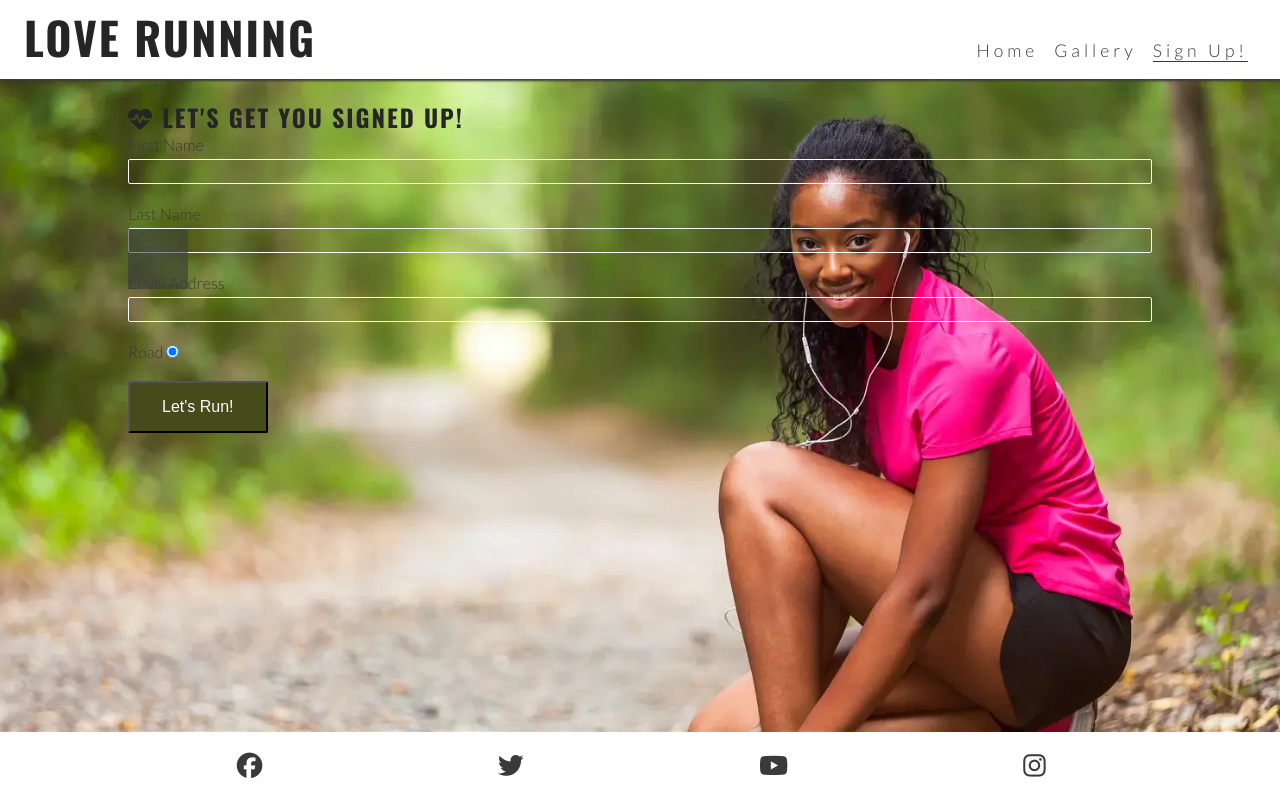
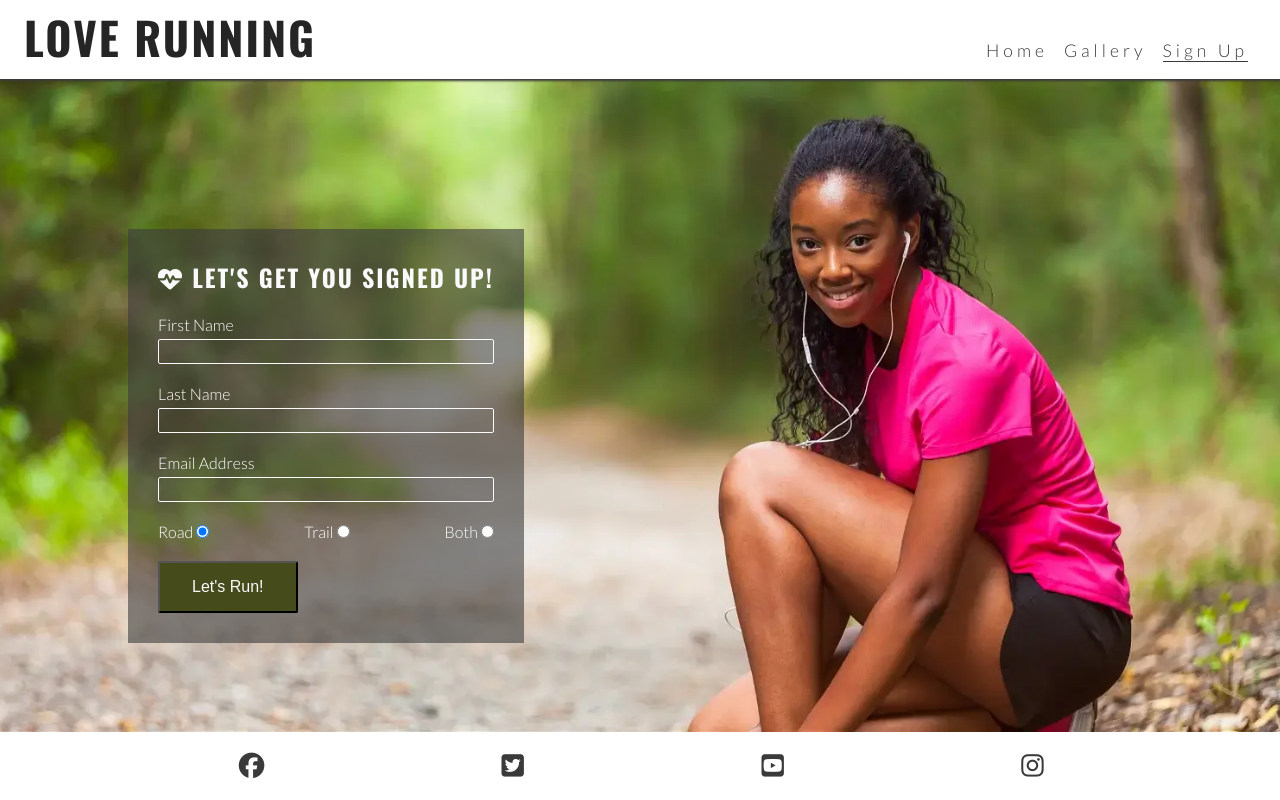
Before and after one commit to ubachicodes/loverunning, a plain HTML site: page signup.html in a window 1280 px wide. Drawn offline with nearby package versions, Linux system fonts and the light colour scheme.

Commit message:
further sign up page edit

```diff
--- a/signup.html
+++ b/signup.html
@@ -2,48 +2,46 @@
 <html lang="en">
 
 <head>
-    <meta charset="UTF-8" />
-    <meta http-equiv="X-UA-Compatible" content="IE=edge" />
-    <meta name="viewport" content="width=device-width, initial-scale=1.0" />
-    <!-- Meta tags for search engines-->
+    <meta charset="UTF-8">
+    <meta http-equiv="X-UA-Compatible" content="IE=edge">
+    <meta name="viewport" content="width=device-width, initial-scale=1.0">
+    <!-- Meta tags for search engines -->
     <meta name="description"
-        content="Love Running, Club for runners in Dublin, Ireland, Urban running, trail running, Dublin docklands and pheonix park" />
-    <meta name="keywords" content="love running, run, running club, runners, ireland, dublin, sport,exercise" />
-    <!--Title-->
+        content="Love Running. Club for runners in Dublin, Ireland. Urban running, trail running. Dublin docklands and Phoenix Park">
+    <meta name="keywords" content="love running, run, running club, runners, Ireland, Dublin, sport, exercise">
+    <!-- Title -->
     <title>Love Running</title>
     <!-- Favicon -->
-    <link rel="apple-touch-icon" sizes="180x180" href="assets/favicon/apple-touch-icon.png" />
-    <link rel="icon" type="image/png" sizes="32x32" href="assets/favicon/favicon-32x32.png" />
-    <link rel="icon" type="image/png" sizes="16x16" href="assets/favicon/favicon-16x16.png" />
-    <!--Stylesheet-->
-    <link rel="stylesheet" href="assets/css/style.css" />
+    <link rel="apple-touch-icon" sizes="180x180" href="assets/favicon/apple-touch-icon.png">
+    <link rel="icon" type="image/png" sizes="32x32" href="assets/favicon/favicon-32x32.png">
+    <link rel="icon" type="image/png" sizes="16x16" href="assets/favicon/favicon-16x16.png">
+    <!-- Stylesheet -->
+    <link rel="stylesheet" href="assets/css/style.css">
 </head>
 
 <body>
-    <!-- Header element-->
+    <!-- Header -->
     <header>
         <a href="index.html">
             <h1 id="logo">Love Running</h1>
         </a>
-
-        <input type="checkbox" id="nav-toggle" name="nav-toggle" />
+        <input type="checkbox" id="nav-toggle" name="nav-toggle">
         <label for="nav-toggle" class="nav-toggle-label">
             <i class="fa-solid fa-bars"></i>
         </label>
-
         <nav>
             <ul id="menu">
                 <li><a href="index.html">Home</a></li>
                 <li><a href="gallery.html">Gallery</a></li>
-                <li><a href="signup.html" class="active">Sign Up!</a></li>
+                <li><a href="signup.html" class="active">Sign Up</a></li>
             </ul>
         </nav>
     </header>
 
-    <!--Main-->
+    <!-- Main content -->
     <main>
         <section id="signup">
-            <form id="signup-form" method="POST" action="https://formdump.codeinstitute.net"></form>
+            <form id="signup-form" method="POST" action="https://formdump.codeinstitute.net">
                 <h2><i class="fa-solid fa-heartbeat"></i> Let's get you signed up!</h2>
                 <label for="first_name">First Name</label>
                 <input type="text" name="first_name" id="first_name" class="text-input" required>
@@ -55,45 +53,52 @@
                 <input type="email" name="email_address" id="email_address" class="text-input" required>
                 <br>
                 <div class="radio-buttons">
-                <div></div>
-                <div></div>
-                <div></div>
-            </div>
                     <div>
                         <label for="road">Road</label>
                         <input type="radio" name="running_preference" id="road" value="road" required checked>
                     </div>
+                    <div>
+                        <label for="trail">Trail</label>
+                        <input type="radio" name="running_preference" id="trail" value="trail" required>
+                    </div>
+                    <div>
+                        <label for="both">Both</label>
+                        <input type="radio" name="running_preference" id="both" value="both" required>
+                    </div>
+                </div>
                 <button type="submit" class="join-button">Let's Run!</button>
+            </form>
         </section>
     </main>
 
-    <!--footer-->
+    <!-- Footer -->
     <footer>
         <ul id="social-networks">
             <li>
-                <a href="http://Facebook.com/" target="_blank" rel="noopener"
-                    aria-label="Visit our Facebook Page (Opens in a new tab)"><i class="fa-brands fa-facebook"></i></a>
+                <a href="https://www.facebook.com/" target="_blank" rel="noopener"
+                    aria-label="Visit our Facebook page (opens in a new tab)">
+                    <i class="fa-brands fa-facebook"></i></a>
             </li>
             <li>
-                <a href="http://Twitter.com/" target="_blank" rel="noopener"
-                    aria-label="Visit our Twitter Page (Opens in a new tab)"><i class="fa-brands fa-twitter"></i>
-                </a>
+                <a href="https://www.twitter.com/" target="_blank" rel="noopener"
+                    aria-label="Visit our Twitter page (opens in a new tab)">
+                    <i class="fa-brands fa-twitter-square"></i></a>
             </li>
             <li>
-                <a href="http://Youtube.com/" target="_blank" rel="noopener"
-                    aria-label="Visit our Youtube Page (Opens in a new tab)"><i class="fa-brands fa-youtube"></i>
-                </a>
+                <a href="https://www.youtube.com/" target="_blank" rel="noopener"
+                    aria-label="Visit our YouTube page (opens in a new tab)">
+                    <i class="fa-brands fa-youtube-square"></i></a>
             </li>
             <li>
-                <a href="http://Instagram.com/" target="_blank" rel="noopener"
-                    aria-label="Visit our Instagram Page (Opens in a new tab)"><i class="fa-brands fa-instagram"></i>
-                </a>
+                <a href="https://www.instagram.com/" target="_blank" rel="noopener"
+                    aria-label="Visit our Instagram page (opens in a new tab)">
+                    <i class="fa-brands fa-instagram"></i></a>
             </li>
         </ul>
     </footer>
+
+    <!-- Font Awesome kit -->
+    <script src="https://kit.fontawesome.com/3b20d96fa9.js" crossorigin="anonymous"></script>
 </body>
 
-<!-- Font Awesome Kit-->
-<script src="https://kit.fontawesome.com/f95926978d.js" crossorigin="anonymous"></script>
-
 </html>
```
Lines whose indentation alone changed are shown as unchanged.
